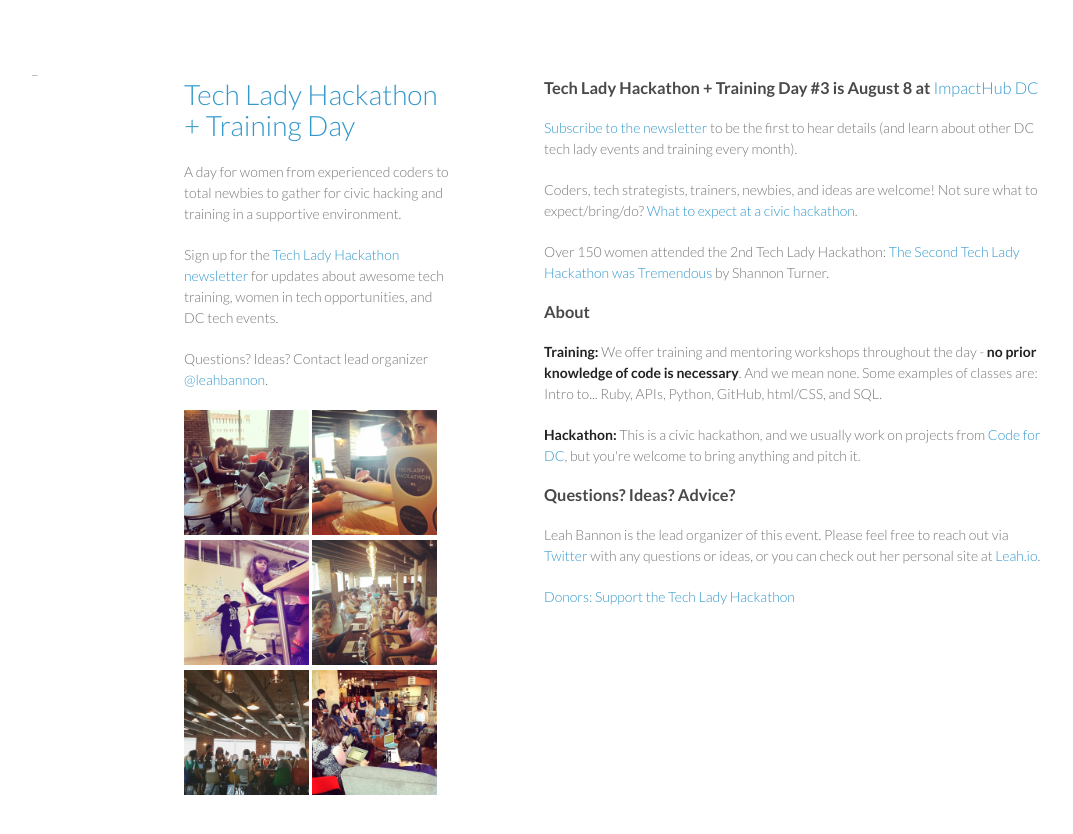
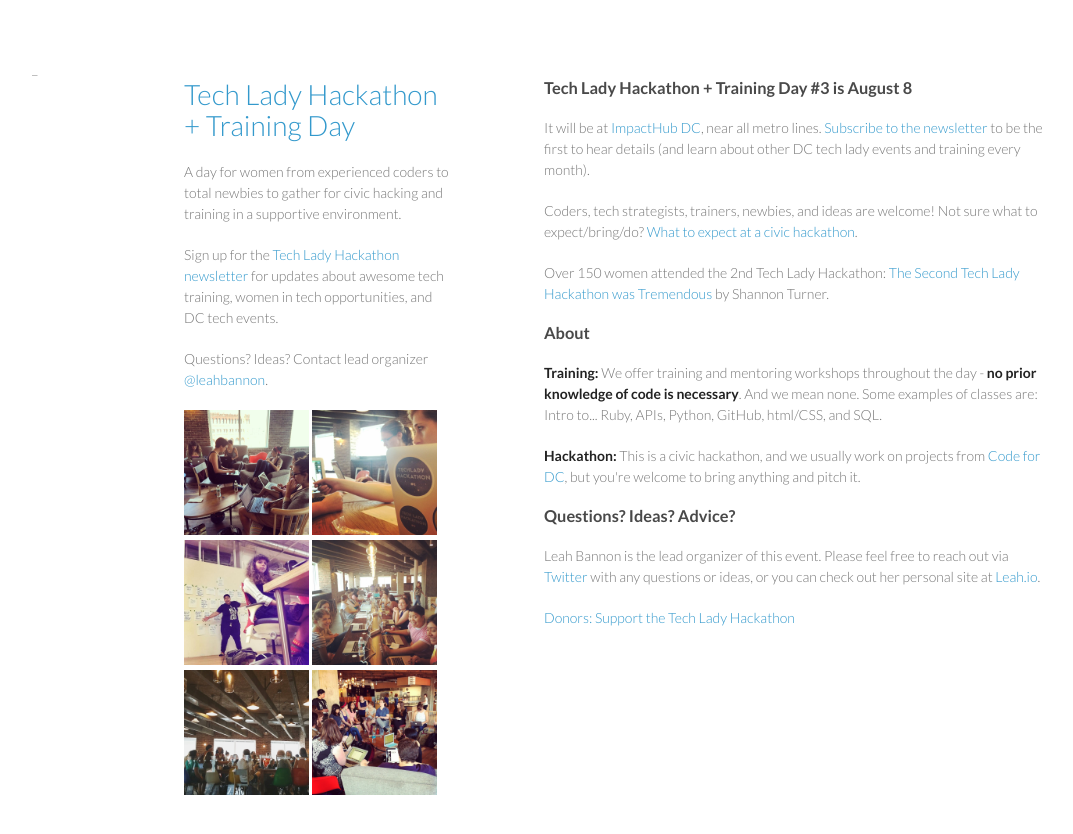
Before and after one commit to leahbannon/techladyhackathon, a Jekyll site: the page built from index.html, in a window 1280 px wide. Shown: the top 834 px of the page, without its empty margins (26-1099 px from the left). Built offline with Jekyll 4.4.1, drawn with Linux system fonts in a browser that asks for light colours.

Commit message:
Update index.html

```diff
--- a/index.html
+++ b/index.html
@@ -3,8 +3,8 @@ layout: main
 published: true
 ---
 
-<h3>Tech Lady Hackathon + Training Day #3 is August 8 at <a href="https://www.google.com/maps/place/419+7th+St+NW,+Washington,+DC+20004">ImpactHub DC</a></h3>
-<p><a href="/newsletter">Subscribe to the newsletter</a> to be the first to hear details (and learn about other DC tech lady events and training every month).</p>
+<h3>Tech Lady Hackathon + Training Day #3 is August 8</h3>
+<p>It will be at <a href="https://www.google.com/maps/place/419+7th+St+NW,+Washington,+DC+20004">ImpactHub DC</a>, near all metro lines. <a href="/newsletter">Subscribe to the newsletter</a> to be the first to hear details (and learn about other DC tech lady events and training every month).</p>
 
 <p>Coders, tech strategists, trainers, newbies, and ideas are welcome! Not sure what to expect/bring/do? <a href="https://github.com/leahbannon/old-leah-website/blob/master/_posts/2014-07-23-what-to-expect-at-a-hackathon.md">What to expect at a civic hackathon</a>.</p>
 
```
